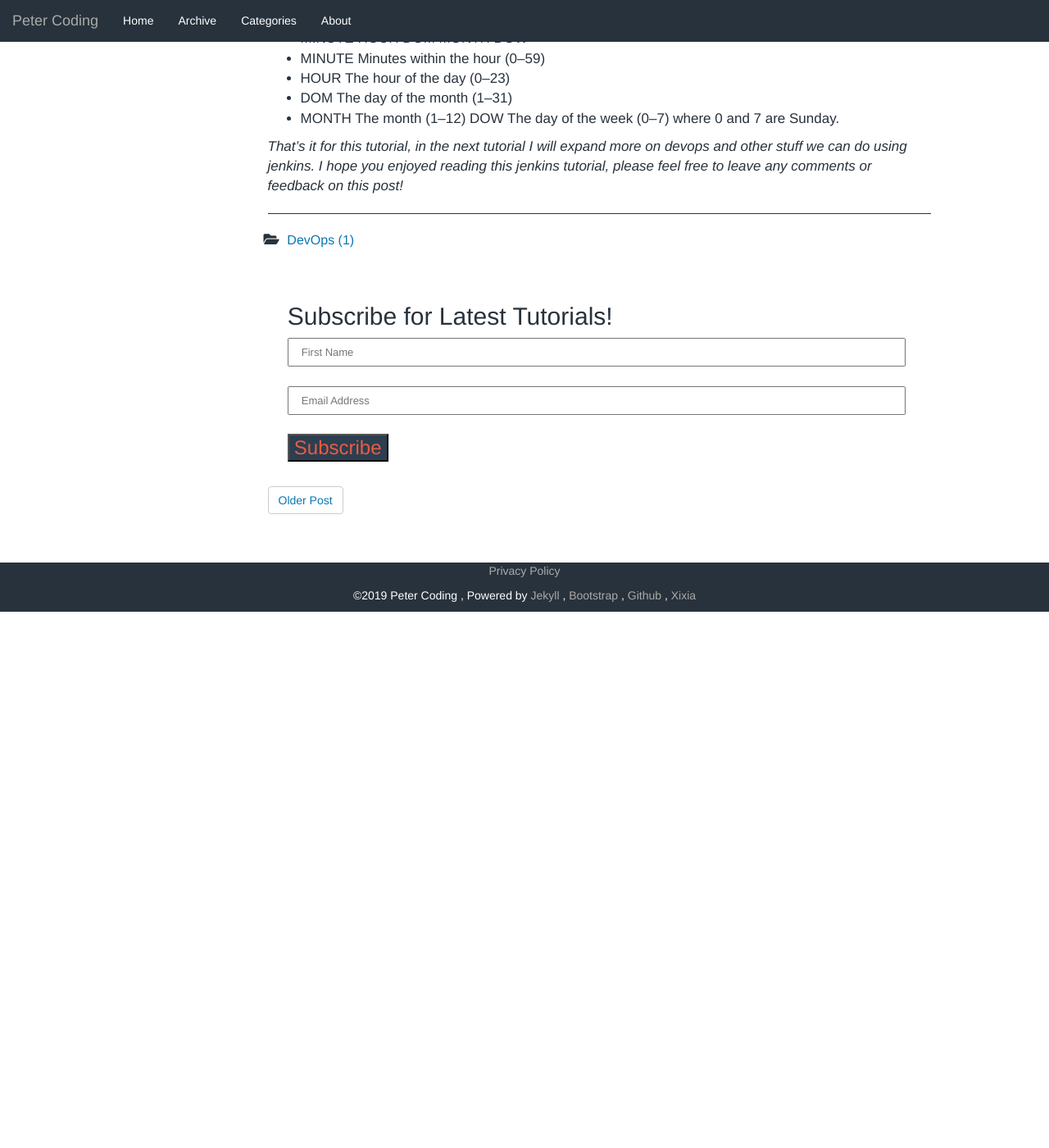
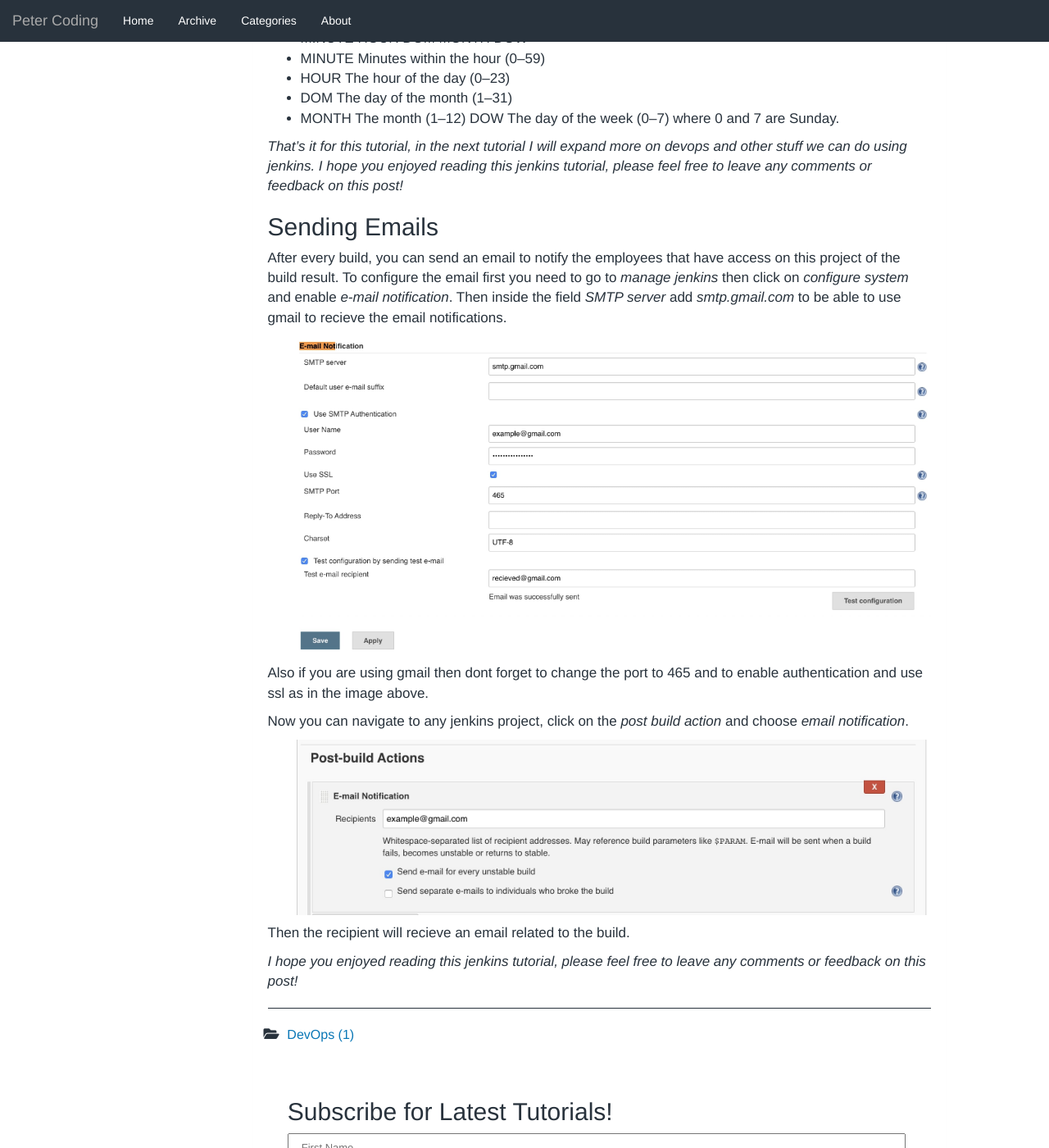
Before and after one commit to aximilli1212/peterhdd.github.io, a Jekyll site: the page built from _posts/2019-07-15-how-to-use-jenkins.md, in a window 1280 px wide and 1400 px high, scrolled down 9289 px. Shown: the whole window at 82% size. Built offline with Jekyll 4.4.1, drawn with Linux system fonts in a browser that asks for light colours; nearby versions of some CDN libraries; comment, search, counter and statistics services are not loaded; before the commit the page ends 10035 px from its top, so only the background shows below that.

Commit message:
update post

```diff
--- a/_posts/2019-07-15-how-to-use-jenkins.md
+++ b/_posts/2019-07-15-how-to-use-jenkins.md
@@ -177,3 +177,41 @@ This field follows the syntax of cron (with minor differences). Specifically, ea
 DOW	The day of the week (0–7) where 0 and 7 are Sunday.
 
 *That's it for this tutorial, in the next tutorial I will expand more on devops and other stuff we can do using jenkins. I hope you enjoyed reading this jenkins tutorial, please feel free to leave any comments or feedback on this post!*
+
+## Sending Emails
+
+After every build, you can send an email to notify the employees that have access on this project of the build result. To configure the email first you need to go to *manage jenkins* then click on *configure system* and enable *e-mail notification*. Then inside the field *SMTP server* add *smtp.gmail.com* to be able to use gmail to recieve the email notifications.
+
+<img data-sizes="auto" class="lazy-loading" data-src="/assets/images/emailnotify.jpg" src="/assets/images/emailnotify.jpg" alt="email jenkins" data-srcset="/assets/images/emailnotify.jpg 300w,
+    /assets/images/emailnotify.jpg 600w,
+    /assets/images/emailnotify.jpg 900w">
+
+Also if you are using gmail then dont forget to change the port to 465 and to enable authentication and use ssl as in the image above.
+
+Now you can navigate to any jenkins project, click on the *post build action* and choose *email notification*.
+
+<img data-sizes="auto" class="lazy-loading" data-src="/assets/images/emailbuild.jpg" src="/assets/images/emailbuild.jpg" alt="email jenkins build" data-srcset="/assets/images/emailbuild.jpg 300w,
+    /assets/images/emailbuild.jpg 600w,
+    /assets/images/emailbuild.jpg 900w">
+
+Then the recipient will recieve an email related to the build.
+
+*I hope you enjoyed reading this jenkins tutorial, please feel free to leave any comments or feedback on this post!*
+
+<!-- ## Pipeline Project
+
+Pipeline project will enable you to use code to implement the project's entire build/test/deploy and you can put that code inside the *jenkinsfile*.
+
+First we create a *new item*, give the project a name and choose pipeline project. Then navigate to the *configure* screen, you will notice that in the pipeline project there is no *build* or *post build action*. Now you can use the groovy DSL to perform the build/test/deploy.
+
+<img data-sizes="auto" class="lazy-loading" data-src="/assets/images/pipelineproj.jpg" src="/assets/images/pipelineproj.jpg" alt="pipeline groovy" data-srcset="/assets/images/pipelineproj.jpg 300w,
+    /assets/images/pipelineproj.jpg 600w,
+    /assets/images/pipelineproj.jpg 900w">
+
+### Adding Groovy Code
+
+First click on *pipeline syntax*, that will open a new page, so you can choose the sample steps and it will automatically generate the code.
+
+<img data-sizes="auto" class="lazy-loading" data-src="/assets/images/groovysyntax.jpg" src="/assets/images/groovysyntax.jpg" alt="pipeline groovy" data-srcset="/assets/images/groovysyntax.jpg 300w,
+    /assets/images/groovysyntax.jpg 600w,
+    /assets/images/groovysyntax.jpg 900w"> -->
```
Also changed, not shown: assets/images/emailbuild.jpg (added), assets/images/emailnotify.jpg (added), assets/images/groovysyntax.jpg (added), assets/images/pipelineproj.jpg (added).
